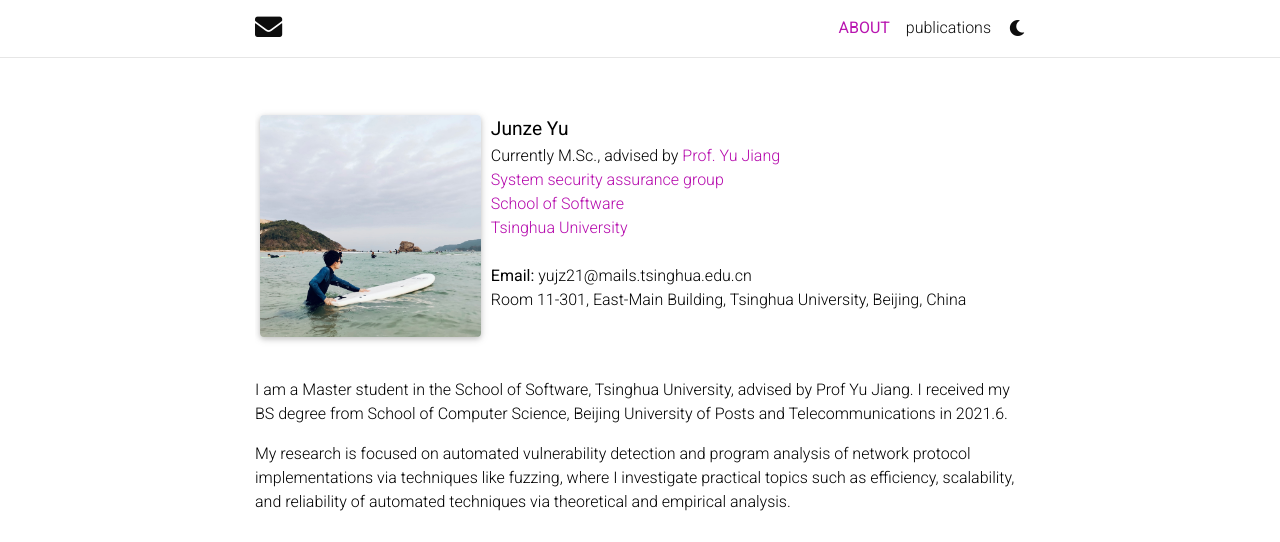
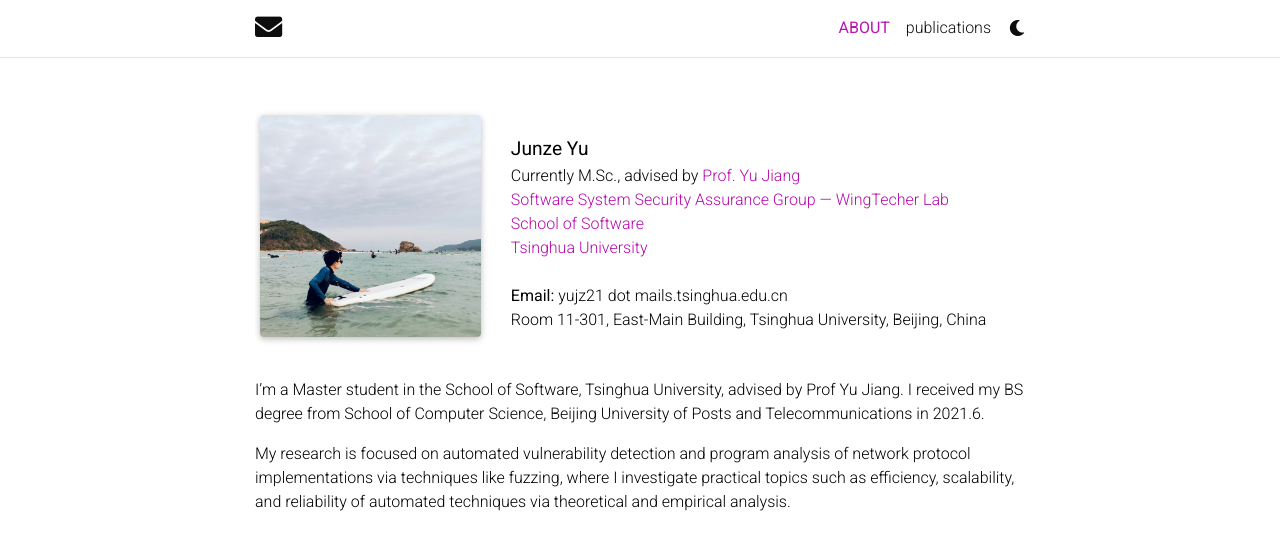
Before and after one commit to CocoSurfing/cocosurfing.github.io, a Jekyll site: the page built from _pages/about.md, in a window 1280 px wide, cut to the strip 0-542 px from the top of the page. Built offline with Jekyll 4.4.1, drawn with Linux system fonts in a browser that asks for light colours; full-size pictures stand in for the smaller copies a plugin makes; comment, search, counter and statistics services are not loaded; a style sheet for code colours, icons or effects is not loaded.

Commit message:
Update about

```diff
--- a/_layouts/about.html
+++ b/_layouts/about.html
@@ -15,7 +15,7 @@ layout: default
           <div class="table-responsive width:100%">
             <table class="table table-sm table-borderless">
             <tr>
-              <td width="30%"" height=""50>
+              <td width="30%" height="50%">
                 <div class="profile-img">
                   {%- assign profile_image_path = page.profile.image | prepend: 'assets/img/' -%}
 
@@ -32,9 +32,10 @@ layout: default
                   alt=page.profile.image -%}
                 </div>
               </td>
-              <td "width:70%">
-                <div class="profile-content">
-                  <p><b><big>{{ page.profile.name }}</big></b><br>
+              <td>
+                <div class="profile-content" style="margin: 20px">
+                  <p>
+                  <b><big>{{ page.profile.name }}</big></b><br>
                   {{ page.profile.degree }}<br>
                   {{ page.profile.group }}<br>
                   {{ page.profile.institute }}<br>
--- a/_pages/about.md
+++ b/_pages/about.md
@@ -6,11 +6,11 @@ permalink: /
 profile:
   name: Junze Yu
   degree: Currently M.Sc., advised by <a href="https://sites.google.com/site/jiangyu198964/home">Prof. Yu Jiang</a>
-  group: <a href="http://www.wingtecher.com/personen">System security assurance group</a>
+  group: <a href="http://www.wingtecher.com/personen">Software System Security Assurance Group — WingTecher Lab</a>
   institute:  <a href="https://www.thss.tsinghua.edu.cn/en/index.htm">School of Software</a>
   university: <a href="https://www.tsinghua.edu.cn/en/"> Tsinghua University </a>
   location:  Room 11-301, East-Main Building, Tsinghua University, Beijing, China
-  email: yujz21@mails.tsinghua.edu.cn
+  email: yujz21 dot mails.tsinghua.edu.cn
   image: me.jpg
   # image_cicular: false
 
@@ -21,6 +21,6 @@ social: false
 ---
 
 
-I am a Master student in the School of Software, Tsinghua University, advised by Prof Yu Jiang. I received my BS degree from School of Computer Science, Beijing University of Posts and Telecommunications in 2021.6.
+I'm a Master student in the School of Software, Tsinghua University, advised by Prof Yu Jiang. I received my BS degree from School of Computer Science, Beijing University of Posts and Telecommunications in 2021.6.
 
 My research is focused on automated vulnerability detection and program analysis of network protocol implementations via techniques like fuzzing, where I investigate practical topics such as efficiency, scalability, and reliability of automated techniques via theoretical and empirical analysis.
```
